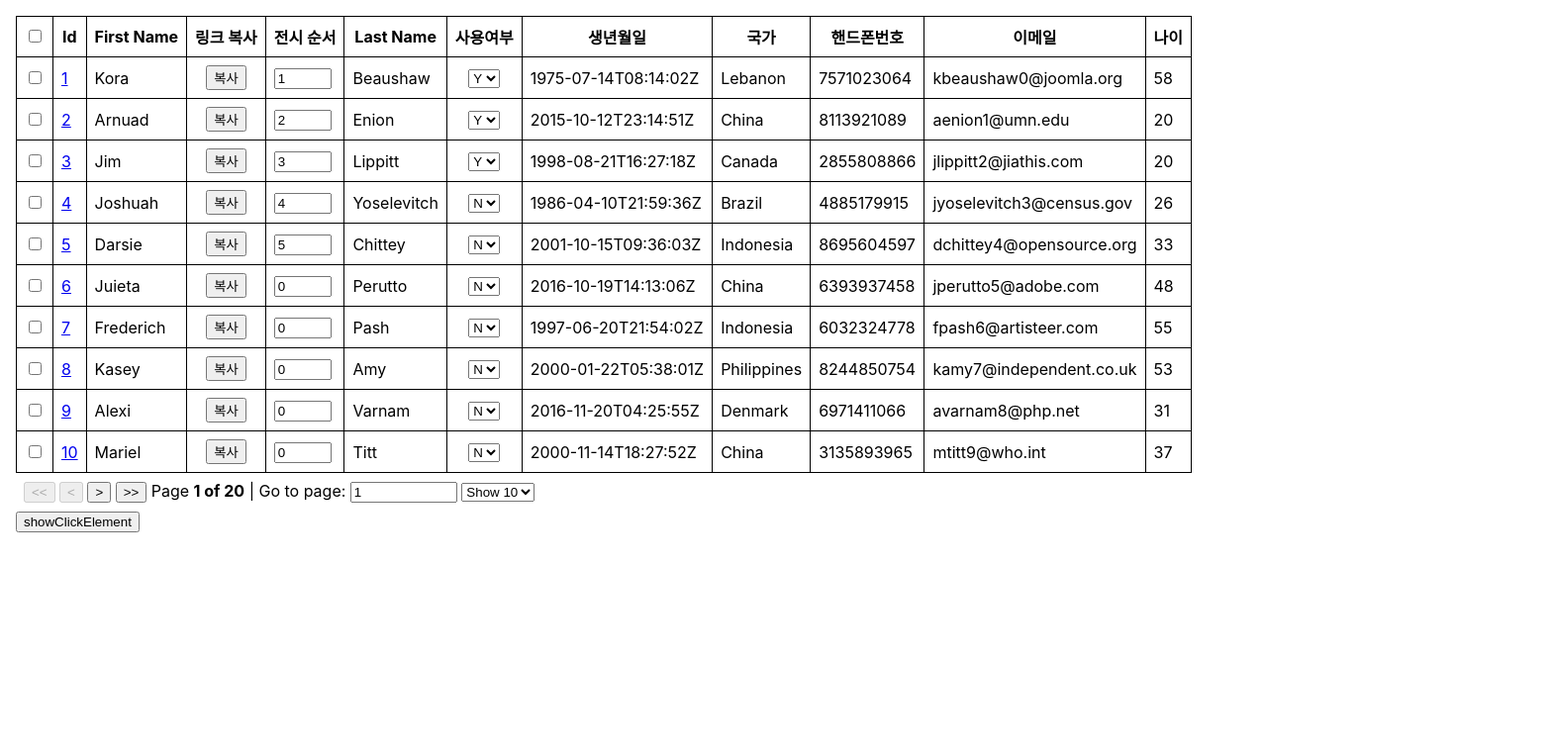
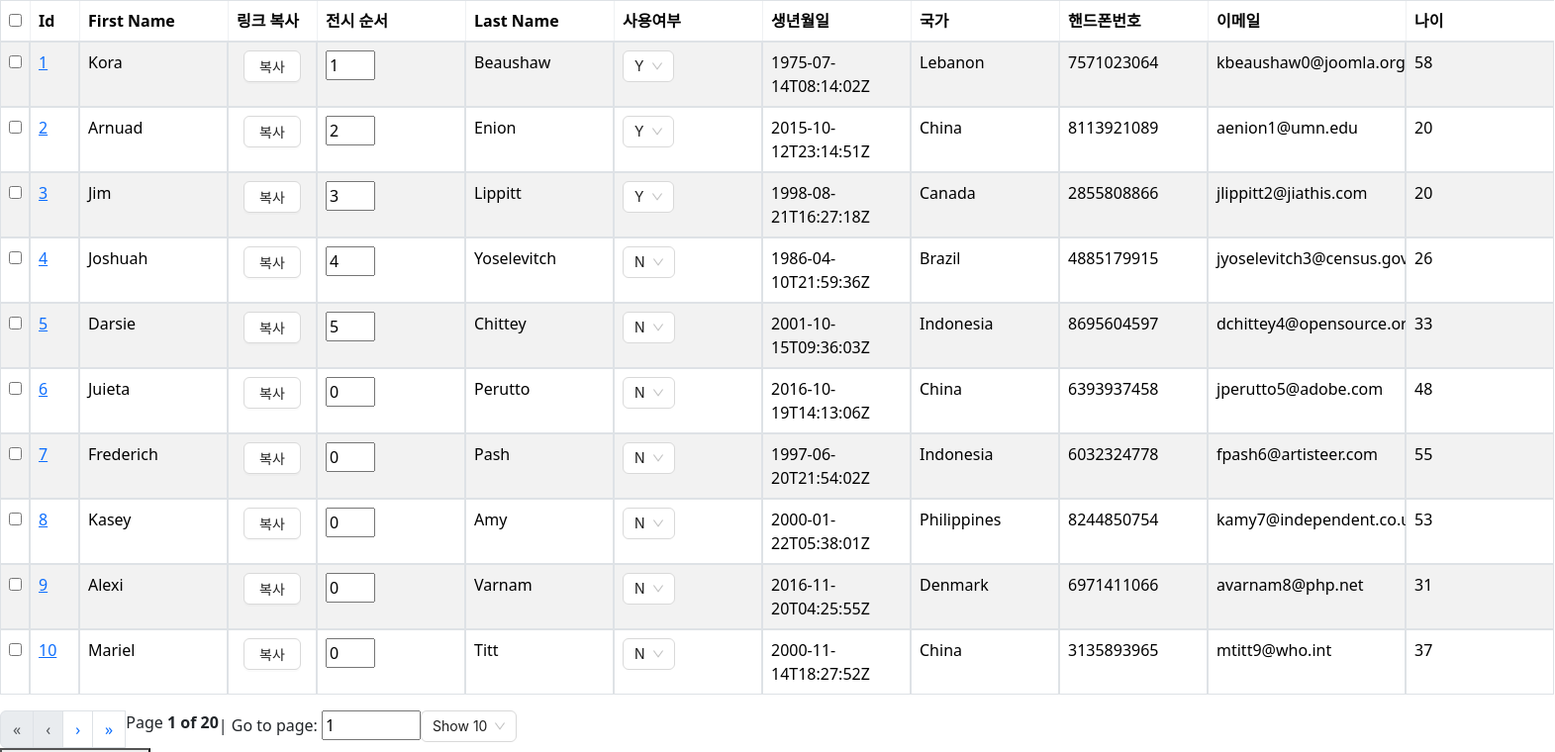
Before and after one commit to yongkyuPark/react-table-learn, a React (Create React App) app: page / in a window 1280 px wide. Shown: the top 760 px of the page at 99% size, 1571 px wide, since content can reach past the window. Built offline with nearby package versions, Linux system fonts and the light colour scheme.

Commit message:
feat : 그리드 UI 작업

```diff
--- a/package.json
+++ b/package.json
@@ -15,7 +15,9 @@
     "@types/styled-components": "^5.1.26",
     "antd": "^5.5.2",
     "axios": "^1.4.0",
+    "bootstrap": "^5.3.0",
     "react": "^18.2.0",
+    "react-bootstrap": "^2.7.4",
     "react-dom": "^18.2.0",
     "react-query": "^3.39.3",
     "react-scripts": "5.0.1",
--- a/src/components/Button.tsx
+++ b/src/components/Button.tsx
@@ -1,18 +1,26 @@
+import { Button } from "antd";
+
 interface ButtonProps {
-    value : string
+  value: string;
 }
 
-const Button: React.FC<ButtonProps> = (props) => {
+const GridButton: React.FC<ButtonProps> = (props) => {
+  const handelOnClick = (e: React.MouseEvent, value: string) => {
+    console.log(value);
+  };
 
-    const handelOnClick = (e :  React.MouseEvent, value:string) => {
-        console.log(value)
-    }
-
-    return (
-        <div><button onClick={(e) => {handelOnClick(e,props.value)}} value={props.value}>복사</button></div>
-    );
+  return (
+    <div>
+      <Button
+        onClick={(e) => {
+          handelOnClick(e, props.value);
+        }}
+        value={props.value}
+      >
+        복사
+      </Button>
+    </div>
+  );
 };
 
-
-
-export default Button
+export default GridButton;
--- a/src/components/CustomCell.tsx
+++ b/src/components/CustomCell.tsx
@@ -1,5 +1,5 @@
 import React from "react";
-import Button from "./Button";
+import GridButton from "./Button";
 import Inputbox from "./Inputbox";
 import Selectbox from "./Selectbox";
 import { CustomCellProps } from "../interface/GridInterface";
@@ -17,7 +17,7 @@ const CustomCell = ({ row, value, type }: CustomCellProps) => {
     case "button":
       return (
         <div style={{ textAlign: "center" }}>
-          <Button value={value} />
+          <GridButton value={value} />
         </div>
       );
     case "input":
--- a/src/components/Pagination.tsx
+++ b/src/components/Pagination.tsx
@@ -1,6 +1,10 @@
 import { showClickElement } from "./GridEvent";
+import Pagination from "react-bootstrap/Pagination";
+import { Select, Space } from "antd";
 
-const Pagination = ({
+const { Option } = Select;
+
+const GridPagination = ({
   isSuccess,
   gotoPage,
   canPreviousPage,
@@ -35,24 +39,30 @@ const Pagination = ({
         <>
           {pagingYn && (
             <div className="pagination">
-              <button onClick={() => gotoPage(0)} disabled={!canPreviousPage}>
-                {"<<"}
-              </button>{" "}
-              <button
+              <Pagination.First
+                onClick={() => gotoPage(0)}
+                disabled={!canPreviousPage}
+              >
+                {/* {"<<"} */}
+              </Pagination.First>{" "}
+              <Pagination.Prev
                 onClick={() => previousPage()}
                 disabled={!canPreviousPage}
               >
-                {"<"}
-              </button>{" "}
-              <button onClick={() => nextPage()} disabled={!canNextPage}>
-                {">"}
-              </button>{" "}
-              <button
+                {/* {"<"} */}
+              </Pagination.Prev>{" "}
+              <Pagination.Next
+                onClick={() => nextPage()}
+                disabled={!canNextPage}
+              >
+                {/* {">"} */}
+              </Pagination.Next>{" "}
+              <Pagination.Last
                 onClick={() => gotoPage(pageCount - 1)}
                 disabled={!canNextPage}
               >
-                {">>"}
-              </button>{" "}
+                {/* {">>"} */}
+              </Pagination.Last>{" "}
               <span>
                 Page{" "}
                 <strong>
@@ -73,18 +83,18 @@ const Pagination = ({
                   style={{ width: "100px" }}
                 />
               </span>{" "}
-              <select
+              <Select
                 value={pageSize}
-                onChange={(e) => {
-                  setPageSize(Number(e.target.value));
+                onChange={(value) => {
+                  setPageSize(Number(value));
                 }}
               >
                 {[10, 20, 30, 40, 50].map((pageSize) => (
-                  <option key={pageSize} value={pageSize}>
+                  <Option key={pageSize} value={pageSize}>
                     Show {pageSize}
-                  </option>
+                  </Option>
                 ))}
-              </select>
+              </Select>
             </div>
           )}
           <button onClick={() => showClickElement(selectedFlatRows)}>
@@ -96,4 +106,4 @@ const Pagination = ({
   );
 };
 
-export default Pagination;
+export default GridPagination;
--- a/src/components/Selectbox.tsx
+++ b/src/components/Selectbox.tsx
@@ -1,9 +1,12 @@
 import { ChangeEvent, useState } from "react";
-import { Row } from 'react-table';
+import { Row } from "react-table";
+import { Select, Space } from "antd";
+
+const { Option } = Select;
 
 interface SelectboxProps {
-  value: string
-  row : Row
+  value: string;
+  row: Row;
   // options: string[];
   // setValue: (value: string) => void;
 }
@@ -11,14 +14,11 @@ interface SelectboxProps {
 const Selectbox: React.FC<SelectboxProps> = (props) => {
   const [selectedValue, setSelectedValue] = useState<string>(props.value);
 
-  const handleOnChange = (event: ChangeEvent<HTMLSelectElement>) => {
-    const newValue: string = event.target.value;
-    setSelectedValue(newValue)
-    let copyArray = {...props.row.original};
-    console.log(props.row.original)
-    copyArray = {...props.row.original, useYn: newValue}
-    console.log(copyArray)
-    props.row.original = copyArray
+  const handleOnChange = (newValue: string) => {
+    setSelectedValue(newValue);
+    let copyArray = { ...props.row.original };
+    copyArray = { ...props.row.original, useYn: newValue };
+    props.row.original = copyArray;
   };
 
   const handleDropdown = (e: React.MouseEvent) => {
@@ -26,40 +26,19 @@ const Selectbox: React.FC<SelectboxProps> = (props) => {
   };
 
   return (
-    <select
+    <Space.Compact block>
+      <Select
         onClick={(e) => {
           handleDropdown(e);
         }}
         onChange={handleOnChange}
         value={selectedValue}
       >
-      <option value="Y" >Y</option>
-      <option value="N">N</option>
-    </select>
+        <Option value="Y">Y</Option>
+        <Option value="N">N</Option>
+      </Select>
+    </Space.Compact>
   );
 };
 
-// function Selectbox: React.FC<SelectRendererProps> = SelectRendererProps) {
-//   const handleDropdown = (e: React.MouseEvent) => {
-//     e.stopPropagation();
-//   };
-
-//   const handleOnChange = (e: ChangeEvent<HTMLSelectElement>) => {
-//     onChange(e.target.value);
-//   };
-
-//   return (
-//     <select
-//       onClick={(e) => {
-//         handleDropdown(e);
-//       }}
-//       onChange={handleOnChange}
-//       value={data}
-//     >
-//       <option value="Y" >Y</option>
-//       <option value="N">N</option>
-//     </select>
-//   );
-// }
-
 export default Selectbox;
--- a/src/components/ServerSideTable.tsx
+++ b/src/components/ServerSideTable.tsx
@@ -1,15 +1,17 @@
 import React from "react";
 import {
   CellProps,
+  useBlockLayout,
   usePagination,
+  useResizeColumns,
   useRowSelect,
   useSortBy,
   useTable,
 } from "react-table";
 import IndeterminateCheckbox from "./IndeterminateCheckbox";
 import TableContainer from "./TableContainer";
-import Table from "./Table";
-import Pagination from "./Pagination";
+import GridTable from "./Table";
+import GridPagination from "./Pagination";
 import { ServerSideTableProps } from "../interface/GridInterface";
 import gridReducer from "./GridReducer";
 import {
@@ -88,6 +90,8 @@ const ServerSideTable: React.FC<ServerSideTableProps> = ({
     useSortBy,
     usePagination,
     useRowSelect,
+    useBlockLayout,
+    useResizeColumns,
     (hooks) => {
       hooks.visibleColumns.push((columns) => [
         {
@@ -102,6 +106,7 @@ const ServerSideTable: React.FC<ServerSideTableProps> = ({
               <IndeterminateCheckbox {...row.getToggleRowSelectedProps()} />
             </div>
           ),
+          width: 30,
         },
         ...columns,
       ]);
@@ -123,7 +128,7 @@ const ServerSideTable: React.FC<ServerSideTableProps> = ({
 
   return (
     <TableContainer>
-      <Table
+      <GridTable
         isSuccess={isSuccess}
         getTableProps={getTableProps}
         getTableBodyProps={getTableBodyProps}
@@ -131,7 +136,7 @@ const ServerSideTable: React.FC<ServerSideTableProps> = ({
         page={page}
         prepareRow={prepareRow}
       />
-      <Pagination
+      <GridPagination
         isSuccess={isSuccess}
         gotoPage={gotoPage}
         canPreviousPage={canPreviousPage}
--- a/src/components/Table.tsx
+++ b/src/components/Table.tsx
@@ -1,7 +1,9 @@
-import { Cell, ColumnInstance } from "react-table";
+import "bootstrap/dist/css/bootstrap.min.css";
+import { Cell, ColumnInstance, useResizeColumns } from "react-table";
 import Sorting from "./Sorting";
+import Table from "react-bootstrap/Table";
 
-const Table = ({
+const GridTable = ({
   isSuccess,
   getTableProps,
   getTableBodyProps,
@@ -20,7 +22,7 @@ const Table = ({
     <>
       {isSuccess ? (
         <>
-          <table {...getTableProps()}>
+          <Table striped bordered hover {...getTableProps()}>
             <thead>
               {headerGroups.map((headerGroup) => (
                 <tr {...headerGroup.getHeaderGroupProps()}>
@@ -29,6 +31,12 @@ const Table = ({
                       {...column.getHeaderProps(column.getSortByToggleProps())}
                     >
                       {column.render("Header")}
+                      <div
+                        {...column.getResizerProps()}
+                        className={`resizer ${
+                          column.isResizing ? "isResizing" : ""
+                        }`}
+                      />
                       {column.isSorted ? <Sorting column={column} /> : ""}
                     </th>
                   ))}
@@ -47,11 +55,11 @@ const Table = ({
                 );
               })}
             </tbody>
-          </table>
+          </Table>
         </>
       ) : null}
     </>
   );
 };
 
-export default Table;
+export default GridTable;
--- a/src/components/TableContainer.ts
+++ b/src/components/TableContainer.ts
@@ -1,36 +1,23 @@
 import styled from "styled-components";
 
 const TableContainer = styled.div`
-  padding: 1rem;
+  .resizer {
+    display: inline-block;
+    background: white;
+    width: 3px;
+    height: 100%;
+    position: absolute;
+    right: 0;
+    top: 0;
+    transform: translateX(50%);
+    z-index: 1;
+    ${"" /* prevents from scrolling while dragging on touch devices */}
+    touch-action:none;
 
-  table {
-    border-spacing: 0;
-    border: 1px solid black;
-
-    tr {
-      :last-child {
-        td {
-          border-bottom: 0;
-        }
-      }
+    &.isResizing {
+      background: red;
     }
-
-    th,
-    td {
-      margin: 0;
-      padding: 0.5rem;
-      border-bottom: 1px solid black;
-      border-right: 1px solid black;
-
-      :last-child {
-        border-right: 0;
-      }
-    }
-  }
-
-  .pagination {
-    padding: 0.5rem;
   }
 `;
 
-export default TableContainer
+export default TableContainer;
--- a/src/components/columns.tsx
+++ b/src/components/columns.tsx
@@ -1,4 +1,4 @@
-import CustomCell from "./CustomCell"
+import CustomCell from "./CustomCell";
 
 // Header -> 헤더에 나타날 명칭
 // accessor -> 데이터 객체랑 매핑 될 변수 명
@@ -8,54 +8,63 @@ import CustomCell from "./CustomCell"
 // disableSortBy: false, // 정렬 활성화 (기본값)
 export const COLUMNS = [
   {
-        Header : 'Id',
-        accessor : 'id',
-        Cell: ({ row }: any) => <CustomCell row={row} value={row.original.id} type="link" />,
+    Header: "Id",
+    accessor: "id",
+    width: 50,
+    Cell: ({ row }: any) => (
+      <CustomCell row={row} value={row.original.id} type="link" />
+    ),
   },
   {
-        Header : 'First Name',
-        accessor : 'first_name'
+    Header: "First Name",
+    accessor: "first_name",
   },
   {
-        Header : '링크 복사',
-        accessor : '',
-        Cell: ({ row }: any) => <CustomCell row={row} value={row.original.id} type="button" />,
+    Header: "링크 복사",
+    accessor: "",
+    Cell: ({ row }: any) => (
+      <CustomCell row={row} value={row.original.id} type="button" />
+    ),
     disableSortBy: true,
+    width: 90,
   },
   {
-        Header : '전시 순서',
-        accessor : 'displayNo',
-        Cell: ({row}: any) => <CustomCell row={row} value={row.original.displayNo || 0} type="input" />
+    Header: "전시 순서",
+    accessor: "displayNo",
+    Cell: ({ row }: any) => (
+      <CustomCell row={row} value={row.original.displayNo || 0} type="input" />
+    ),
   },
   {
-        Header : 'Last Name',
-        accessor : 'last_name'
+    Header: "Last Name",
+    accessor: "last_name",
   },
   {
-        Header : '사용여부',
-        accessor : 'useYn',
-        Cell: ({ row }: any) => <CustomCell row={row} value={row.original.useYn || 'N'} type="select" />
-
+    Header: "사용여부",
+    accessor: "useYn",
+    Cell: ({ row }: any) => (
+      <CustomCell row={row} value={row.original.useYn || "N"} type="select" />
+    ),
   },
   {
-        Header : '생년월일',
-        accessor : 'date_of_birth'
+    Header: "생년월일",
+    accessor: "date_of_birth",
   },
   {
-        Header : '국가',
-        accessor : 'country'
+    Header: "국가",
+    accessor: "country",
   },
   {
-        Header : '핸드폰번호',
-        accessor : 'phone'
+    Header: "핸드폰번호",
+    accessor: "phone",
   },
   {
-        Header : '이메일',
-        accessor : 'email',
-        width: 200
+    Header: "이메일",
+    accessor: "email",
+    width: 200,
   },
   {
-        Header : '나이',
-        accessor : 'age'
-    }
-]
+    Header: "나이",
+    accessor: "age",
+  },
+];
```
Also changed, not shown: 1 other file (tests, documents, lock files or other folders). Lines whose indentation alone changed are shown as unchanged.
